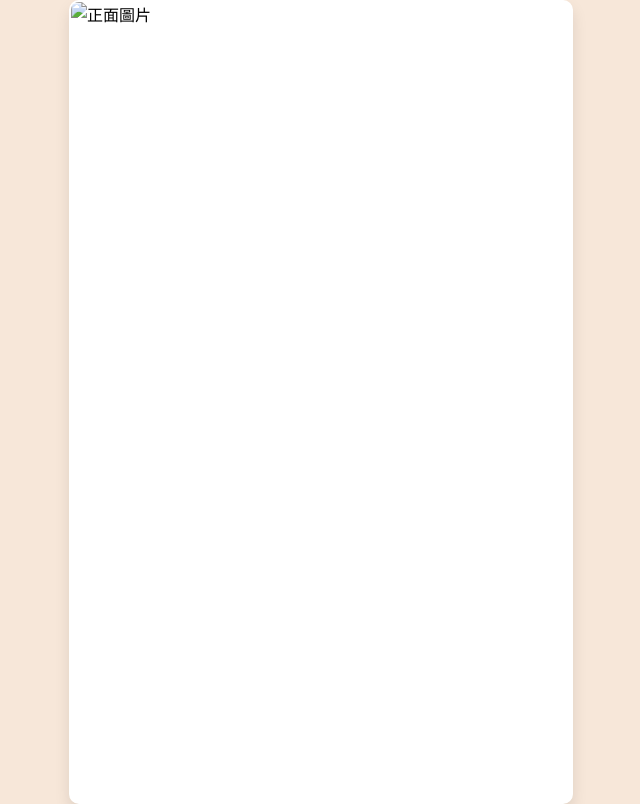
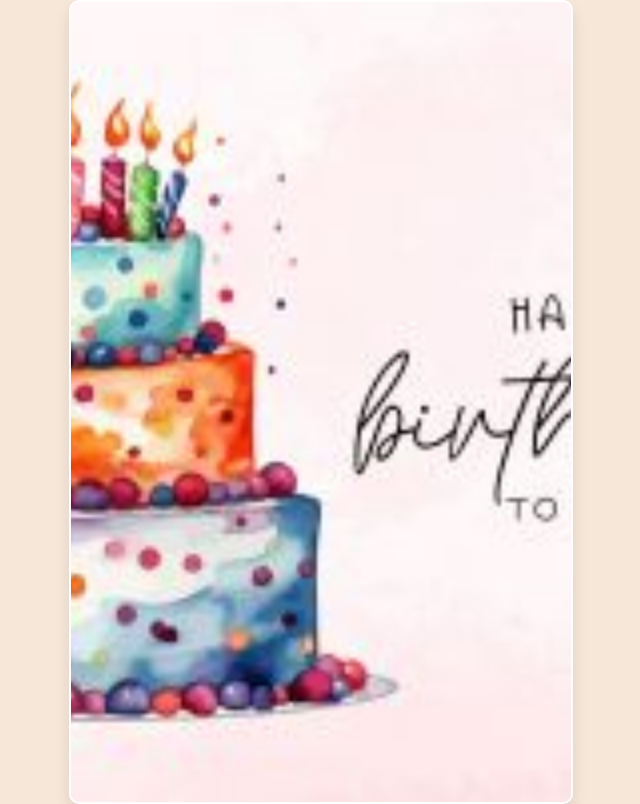
Before and after one commit to Fox5091/HBD, a plain HTML site: page index.html in a window 1280 px wide. Shown: the whole page, without its empty margins (321-961 px from the left). Drawn offline with Linux system fonts and the light colour scheme.

Commit message:
Update index.html

```diff
--- a/index.html
+++ b/index.html
@@ -64,11 +64,11 @@
     <div class="card">
       <!-- 卡片正面 -->
       <div class="front">
-        <img src="images/front-image.JPEG" alt="正面圖片">
+        <img src="images/front.JPEG" alt="正面圖片">
       </div>
       <!-- 卡片背面 -->
       <div class="back">
-        <img src="images/back-image.JPEG" alt="背面圖片">
+        <img src="images/back.JPEG" alt="背面圖片">
       </div>
     </div>
   </div>
```
